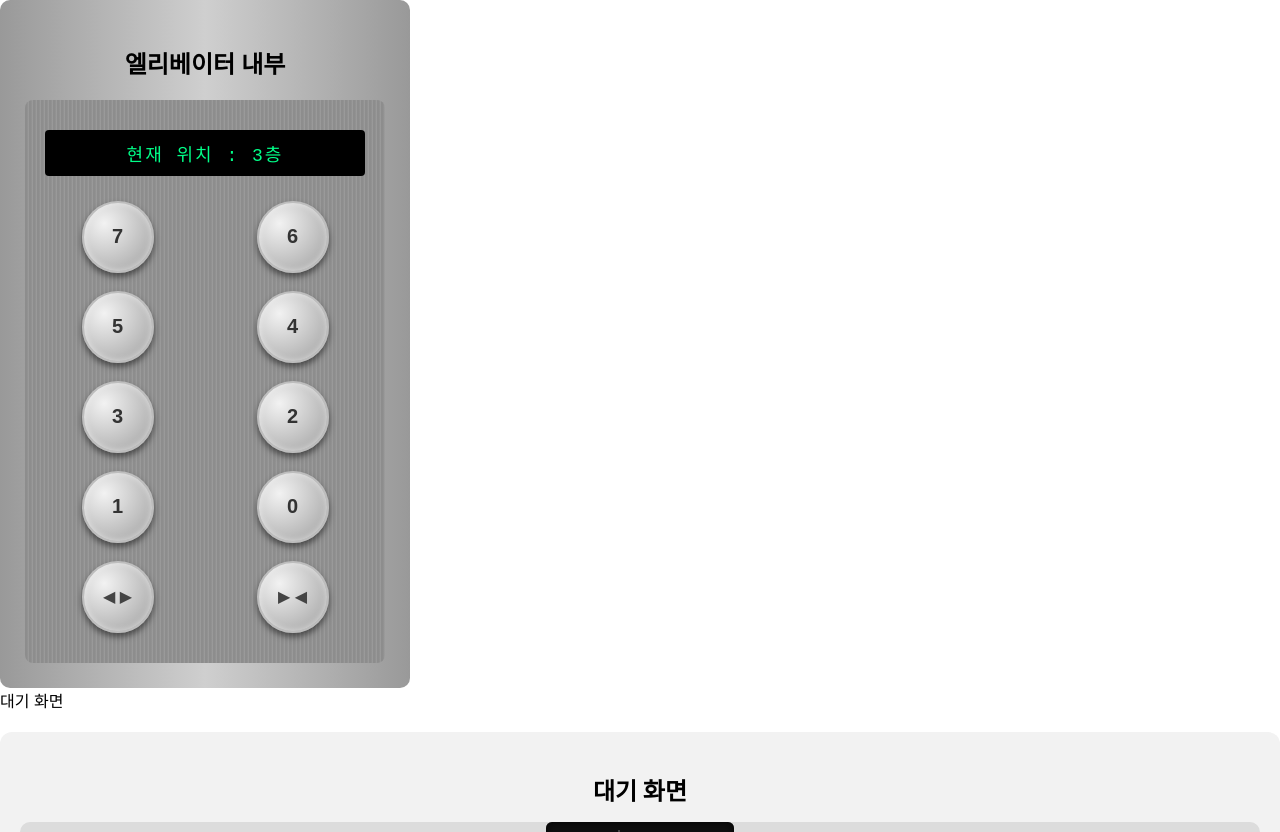
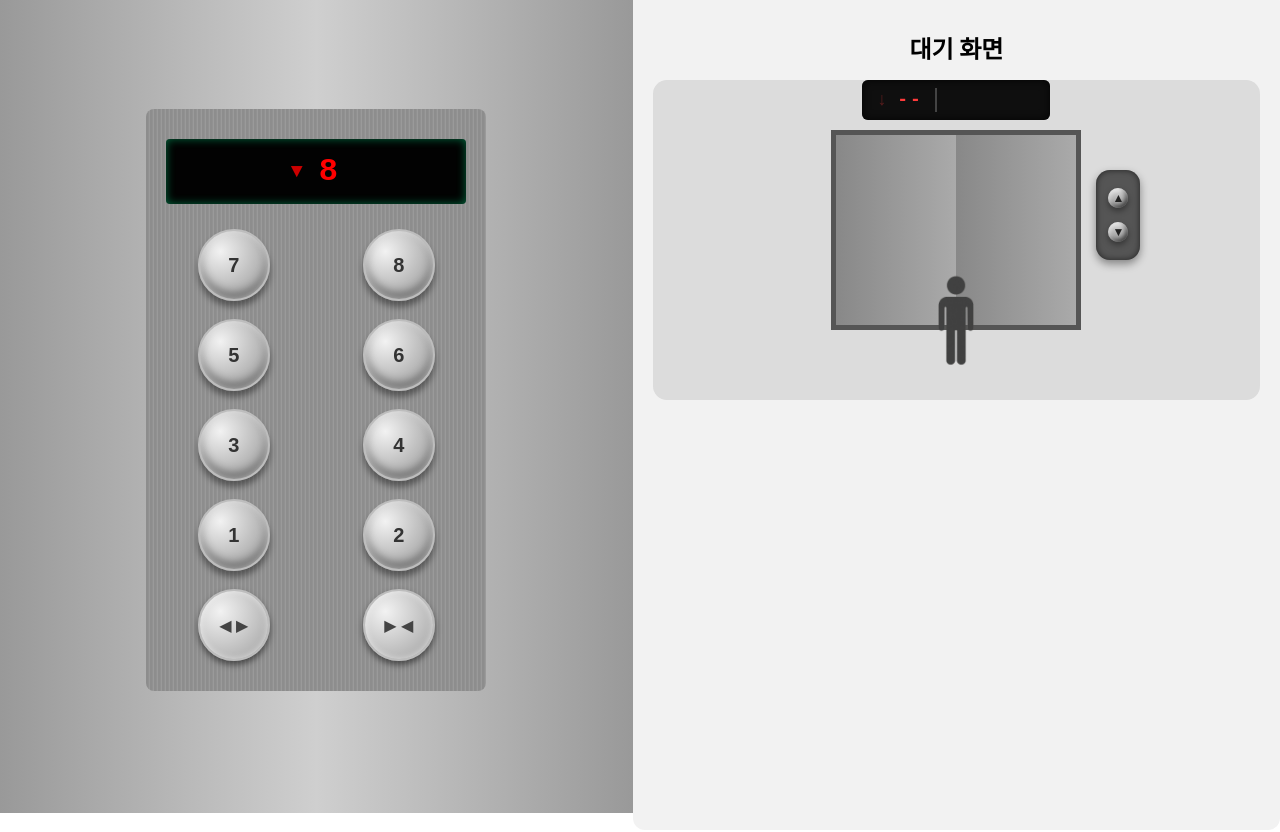
Before and after one commit to sojeong0302/smart-elevator, a React (Create React App) app: page / in a window 1280 px wide. Shown: the top 832 px of the page. Built offline with nearby package versions, Linux system fonts and the light colour scheme.

Commit message:
2차 디자인

```diff
--- a/src/components/ElevatorInside/ElevatorInside.js
+++ b/src/components/ElevatorInside/ElevatorInside.js
@@ -1,5 +1,5 @@
 import { useState } from "react";
-import { Container, Title, Panel, Display, ButtonGrid, FloorButton, ControlButton } from "./ElevatorInside.style.js";
+import { Container, Panel, Display, ButtonGrid, FloorButton, ControlButton } from "./ElevatorInside.style.js";
 
 function ElevatorInside({ onSelectFloor }) {
     const [activeFloor, setActiveFloor] = useState(null);
@@ -11,13 +11,14 @@ function ElevatorInside({ onSelectFloor }) {
 
     return (
         <Container>
-            <Title>엘리베이터 내부</Title>
-
             <Panel>
-                <Display>현재 위치 : 3층</Display>
+                <Display>
+                    <span className="arrow">▼</span>
+                    <span className="floor">8</span>
+                </Display>
 
                 <ButtonGrid>
-                    {[7, 6, 5, 4, 3, 2, 1, 0].map((floor) => (
+                    {[7, 8, 5, 6, 3, 4, 1, 2].map((floor) => (
                         <FloorButton key={floor} $active={activeFloor === floor} onClick={() => handleClick(floor)}>
                             {floor}
                         </FloorButton>
--- a/src/components/ElevatorInside/ElevatorInside.style.js
+++ b/src/components/ElevatorInside/ElevatorInside.style.js
@@ -1,35 +1,50 @@
 import styled from "styled-components";
 
 export const Container = styled.div`
-    width: 360px;
-    padding: 25px;
+    padding: 1%;
     background: linear-gradient(90deg, #999, #cfcfcf, #999);
-    border-radius: 10px;
-`;
-
-export const Title = styled.h2`
-    text-align: center;
-    margin-bottom: 20px;
-    font-weight: 600;
+    width: 100%;
+    display: flex;
+    justify-content: center;
+    align-items: center;
+    height: 100vh;
 `;
 
 export const Panel = styled.div`
     background: repeating-linear-gradient(90deg, #8d8d8d 0px, #8d8d8d 2px, #9e9e9e 4px);
     padding: 30px 20px;
     border-radius: 8px;
+    width: 300px;
 `;
 
 /* LCD 층 표시 */
 export const Display = styled.div`
-    background: black;
-    color: #00ff88;
+    background: #020202;
+    color: #ff0000ff;
     text-align: center;
-    padding: 10px;
+    padding: 14px;
     margin-bottom: 25px;
-    font-size: 18px;
-    letter-spacing: 2px;
+    font-size: 28px;
+    letter-spacing: 4px;
     border-radius: 4px;
+
     font-family: "Orbitron", monospace;
+    display: flex;
+    justify-content: center;
+    align-items: center;
+    gap: 12px;
+
+    box-shadow: inset 0 0 10px rgba(0, 255, 150, 0.4);
+
+    .arrow {
+        font-size: 20px;
+        opacity: 0.8;
+    }
+
+    .floor {
+        font-size: 32px;
+        font-weight: bold;
+    }
 `;
 
 /* 버튼 정렬 */
@@ -49,24 +64,49 @@ export const FloorButton = styled.button`
     font-weight: bold;
     border: 2px solid #bdbdbd;
     cursor: pointer;
-    background: radial-gradient(circle at 30% 30%, #f2f2f2, #9e9e9e);
+    position: relative;
+
+    background: radial-gradient(circle at 30% 30%, #f2f2f2, #8e8e8e);
     color: #333;
 
-    box-shadow: inset 0 0 6px rgba(255, 255, 255, 0.6), 0 4px 6px rgba(0, 0, 0, 0.5);
+    box-shadow: inset 0 0 6px rgba(255, 255, 255, 0.6), inset 0 -6px 10px rgba(0, 0, 0, 0.4),
+        0 6px 6px rgba(0, 0, 0, 0.4);
 
-    transition: 0.2s;
+    transition: all 0.15s ease;
 
     ${({ $active }) =>
         $active &&
         `
-    background: radial-gradient(circle, #ffeb3b, #ff9800);
-    box-shadow: 0 0 12px #ff9800;
+      background: radial-gradient(circle, #ff0000, #b00000);
+      color: white;
+      box-shadow:
+        0 0 12px rgba(255,0,0,0.9),
+        inset 0 0 10px rgba(0,0,0,0.8);
   `}
 
     &:active {
-        transform: translateY(2px);
-        box-shadow: inset 0 0 10px rgba(0, 0, 0, 0.6);
+        transform: translateY(4px) scale(0.97);
+        box-shadow: inset 0 4px 12px rgba(0, 0, 0, 0.8);
     }
+
+    /* ✅ LED 링 */
+    &::after {
+        content: "";
+        position: absolute;
+        inset: 4px;
+        border-radius: 50%;
+        border: 2px solid transparent;
+        transition: 0.2s;
+    }
+
+    ${({ $active }) =>
+        $active &&
+        `
+      &::after {
+        border-color: rgba(255,50,50,0.9);
+        box-shadow: 0 0 8px rgba(255,0,0,0.8);
+      }
+  `}
 `;
 
 /* 🔓 열림 / 🔒 닫힘 버튼 */
--- a/src/components/WaitingScreen/WaitingScreen.js
+++ b/src/components/WaitingScreen/WaitingScreen.js
@@ -22,15 +22,28 @@ import {
 
 function WaitingScreen({ floor }) {
     const [moveBack, setMoveBack] = useState(false);
+    const [exitMove, setExitMove] = useState(false);
+    const [cycle, setCycle] = useState(0);
 
     useEffect(() => {
         if (floor !== null) {
-            const timer = setTimeout(() => {
-                setMoveBack(true);
-            }, 1000);
-            return () => clearTimeout(timer);
-        } else {
+            // ✅ 초기화
             setMoveBack(false);
+            setExitMove(false);
+
+            const resetTimer = setTimeout(() => {
+                setCycle((prev) => prev + 1);
+                setMoveBack(true); // 문 열림
+            }, 300);
+
+            const exitTimer = setTimeout(() => {
+                setExitMove(true); // 사람 내려감
+            }, 1300);
+
+            return () => {
+                clearTimeout(resetTimer);
+                clearTimeout(exitTimer);
+            };
         }
     }, [floor]);
 
@@ -44,25 +57,32 @@ function WaitingScreen({ floor }) {
                         <Arrow>↓</Arrow>
                         {floor !== null ? `${floor}F` : "--"}
                     </LedLeft>
-
                     <Divider />
-
                     {floor !== null && <LedRight>하차 예정</LedRight>}
                 </FloorDisplay>
-                <SidePanel>
-                    <SideButton>▲</SideButton>
-                    <SideButton>▼</SideButton>
-                </SidePanel>
-                {/* 엘리베이터 문 */}
-                <ElevatorDoor>
-                    <LeftDoor $open={moveBack} />
-                    <RightDoor $open={moveBack} />
-                </ElevatorDoor>
 
-                {/* 엘리베이터 내부 사람들 */}
+                <div style={{ position: "relative", width: "fit-content", margin: "0 auto" }}>
+                    <ElevatorDoor>
+                        <LeftDoor $open={moveBack} />
+                        <RightDoor $open={moveBack} />
+                    </ElevatorDoor>
+
+                    <SidePanel>
+                        <SideButton>▲</SideButton>
+                        <SideButton>▼</SideButton>
+                    </SidePanel>
+                </div>
+
+                {/* 내부 사람들 */}
                 <InsidePeople $show={moveBack}>
                     {[...Array(12)].map((_, i) => (
-                        <InsideHuman key={i} src="/human.png" alt="inside" />
+                        <InsideHuman
+                            key={`${cycle}-${i}`}
+                            src="/human.png"
+                            alt="inside"
+                            $exit={exitMove && i >= 8}
+                            $delay={`${(i - 8) * 0.6}s`}
+                        />
                     ))}
                 </InsidePeople>
 
--- a/src/components/WaitingScreen/WaitingScreen.style.js
+++ b/src/components/WaitingScreen/WaitingScreen.style.js
@@ -1,10 +1,36 @@
-import styled from "styled-components";
+import styled, { keyframes, css } from "styled-components";
+
+const exitLeft = keyframes`
+  0% {
+    transform: translate(0, 0) scale(0.9);
+    opacity: 1;
+  }
+
+  25% {
+    transform: translate(0, 70px) scale(2); /* 앞으로 오며 살짝 커짐 */
+  }
+
+  45% {
+    transform: translate(-20px, 75px) scale(2);
+  }
+
+  70% {
+    transform: translate(-80px, 55px) scale(1.7);
+  }
+
+  100% {
+    transform: translate(-150px, 50px) scale(1.5);
+    opacity: 0;
+  }
+`;
 
 export const Container = styled.div`
     margin-top: 20px;
     padding: 20px;
     background: #f2f2f2;
     border-radius: 12px;
+    width: 100%;
+    height: 100vh;
 `;
 
 export const Title = styled.h2`
@@ -13,13 +39,13 @@ export const Title = styled.h2`
 `;
 
 export const HumanImage = styled.img`
-    width: 80px;
+    width: 110px; /* ✅ 80 → 110 */
 `;
 
 export const SpeechBubble = styled.div`
     position: absolute;
-    top: -40px;
-    left: 60px;
+    top: -55px; /* ✅ 위로 조금 더 */
+    left: 80px;
     background: white;
     padding: 10px 14px;
     border-radius: 12px;
@@ -39,23 +65,23 @@ export const SpeechBubble = styled.div`
 
 export const WaitingArea = styled.div`
     position: relative;
-    height: 260px;
+    height: 320px; /* ✅ 260 → 320 */
     background: #dcdcdc;
-    border-radius: 10px;
+    border-radius: 14px;
     overflow: hidden;
 `;
 
 /* 엘리베이터 문 */
 export const ElevatorDoor = styled.div`
     position: absolute;
-    top: 40px;
+    top: 50px;
     left: 50%;
     transform: translateX(-50%);
-    width: 180px;
-    height: 150px;
+    width: 240px; /* ✅ 180 → 240 */
+    height: 190px; /* ✅ 150 → 190 */
     display: flex;
     overflow: hidden;
-    border: 4px solid #555;
+    border: 5px solid #555;
     background: #777;
 `;
 
@@ -83,21 +109,28 @@ export const PersonGroup = styled.div`
 `;
 export const InsidePeople = styled.div`
     position: absolute;
-    top: 55px;
+    top: 65px;
     left: 50%;
     transform: translateX(-50%);
-    width: 140px;
-    height: 110px;
+    width: 190px; /* ✅ 140 → 190 */
+    height: 140px; /* ✅ 110 → 140 */
     display: grid;
     grid-template-columns: repeat(4, 1fr);
-    gap: 4px;
+    gap: 6px;
     opacity: ${({ $show }) => ($show ? 1 : 0)};
     transition: opacity 0.8s ease;
     z-index: 1;
 `;
 
 export const InsideHuman = styled.img`
-    width: 30px;
+    width: 40px;
+
+    ${({ $exit, $delay }) =>
+        $exit &&
+        css`
+            animation: ${exitLeft} 3.5s ease-in-out forwards;
+            animation-delay: ${$delay};
+        `}
 `;
 
 export const FloorDisplay = styled.div`
@@ -161,15 +194,17 @@ export const Arrow = styled.span`
 
 export const SidePanel = styled.div`
     position: absolute;
-    left: calc(50% + 110px); /* 엘리베이터 바로 옆 */
-    top: 70px;
+    top: 90px; /* ✅ 문 중간 기준으로 내려줌 */
+    left: calc(50% + 140px); /* ✅ 문 오른쪽에 붙게 */
+
     background: #555;
-    border-radius: 10px;
-    padding: 15px 10px;
+    border-radius: 14px;
+    padding: 18px 12px;
     display: flex;
     flex-direction: column;
-    gap: 12px;
-    box-shadow: inset 0 0 6px rgba(0, 0, 0, 0.6);
+    gap: 14px;
+
+    box-shadow: inset 0 0 6px rgba(0, 0, 0, 0.6), 0 4px 8px rgba(0, 0, 0, 0.4);
 `;
 
 /* 버튼 */
--- a/src/pages/MainPage/MainPage.js
+++ b/src/pages/MainPage/MainPage.js
@@ -6,11 +6,10 @@ import { useState } from "react";
 const MainPage = () => {
     const [targetFloor, setTargetFloor] = useState(null);
     return (
-        <>
+        <MainContainer>
             <ElevatorInside onSelectFloor={setTargetFloor} />
-            {targetFloor} 대기 화면
             <WaitingScreen floor={targetFloor} />
-        </>
+        </MainContainer>
     );
 };
 
--- a/src/pages/MainPage/MainPage.style.js
+++ b/src/pages/MainPage/MainPage.style.js
@@ -3,5 +3,8 @@ import styled from "styled-components";
 export const MainContainer = styled.div`
     height: 100vh;
     width: 100vw;
-    background-color: ${(props) => (props.$switchState ? "#9bd1e5" : "#000000")};
+    display: flex;
+    justify-content: center;
+    align-items: center;
+    // flex-direction: column;
 `;
```
